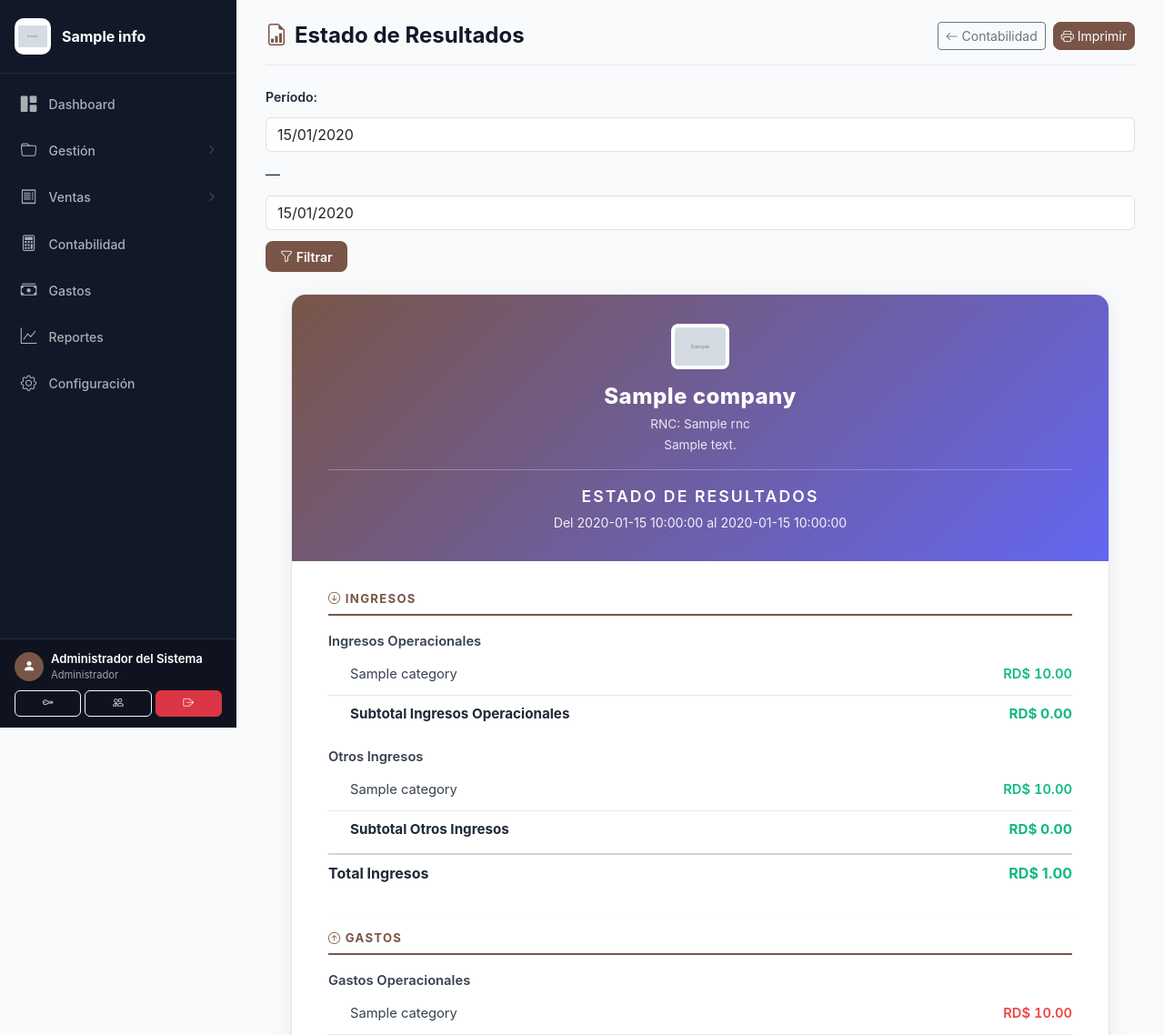
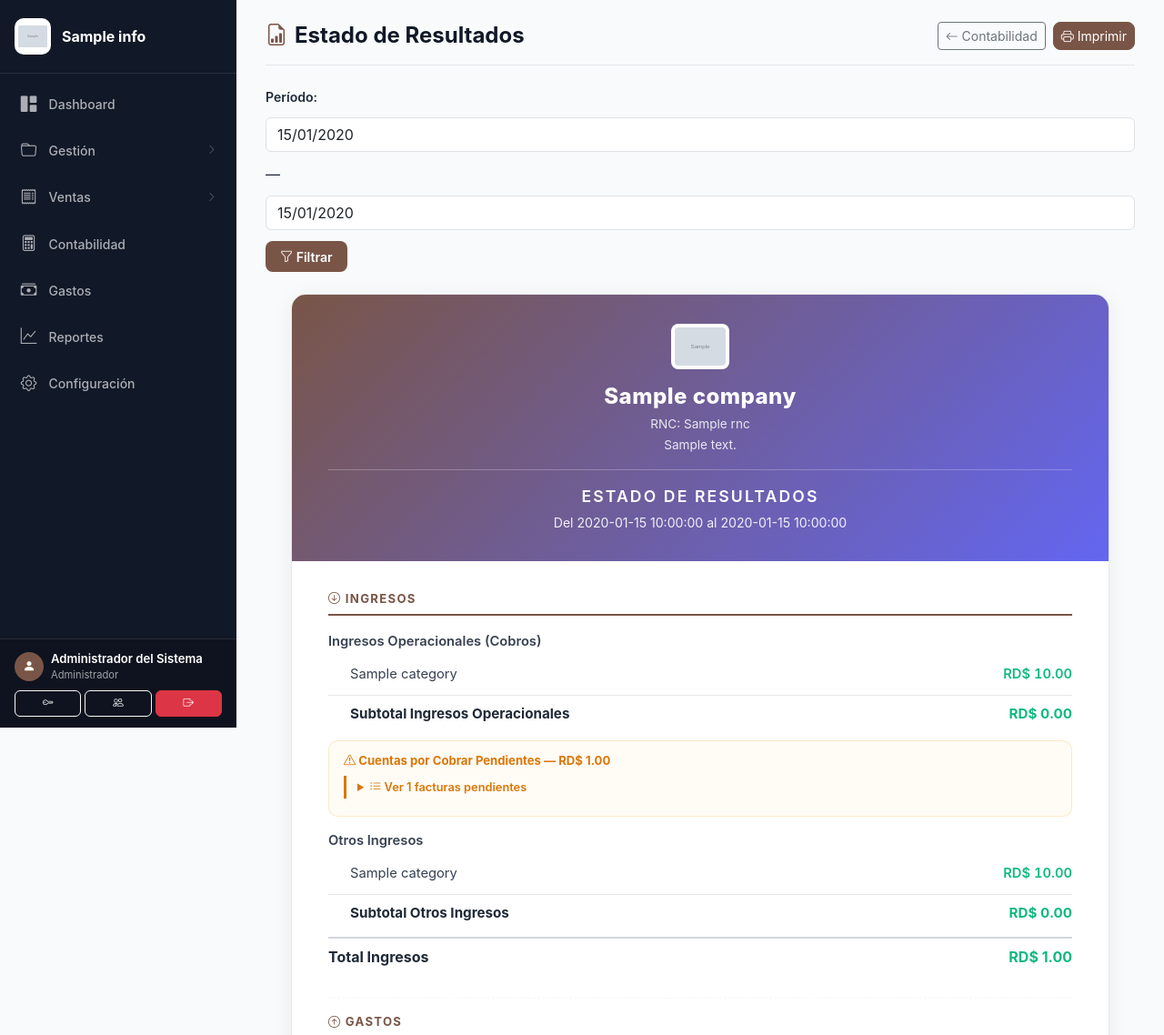
Before and after one commit to anyinsonosoria-sudo/Toscana, a Flask app: template templates/estado_resultados.html in a window 1280 px wide. Shown: the top 1138 px of the page at 91% size. Run offline with Flask 2, Linux system fonts and the light colour scheme; a user stored in the database is signed in; data comes from the database, SQL or seed files in the repository; tables that the repository leaves empty hold one stand-in row (values such as "Sample post"); the template is opened without the code that fills it: most values are stand-ins (such as "Sample title", 1, 10 or a date in 2020); grey boxes marked "Sample" are stand-in pictures; parts of the project's set-up code (start-up, migrations or seed data) failed here and were passed over; some libraries are stand-ins or nearby versions.

Commit message:
Estado de Resultados expandible con drill-down
- Ingresos: click para ver pagos individuales por apartamento/residente
- Cuentas pendientes: facturas no pagadas con dias vencidos
- Gastos: click para ver detalle con descripcion, proveedor, metodo pago
- Se oculta en impresion (solo totales)
- Datos nuevos: income_payments_by_cat, pending_invoices, expenses_by_cat

```diff
--- a/templates/estado_resultados.html
+++ b/templates/estado_resultados.html
@@ -88,7 +88,52 @@
         color: var(--text-muted, #9ca3af); font-size: 0.9rem; font-style: italic;
     }
 
+    /* Drill-down expandible */
+    .drill-down {
+        margin: 0.15rem 0 0.4rem 1.5rem;
+        border-left: 3px solid var(--gray-200, #e5e7eb);
+        padding-left: 0.75rem;
+    }
+    .drill-down summary {
+        font-size: 0.8rem; color: var(--primary, #4f46e5); cursor: pointer;
+        font-weight: 600; padding: 0.2rem 0; user-select: none;
+    }
+    .drill-down summary:hover { text-decoration: underline; }
+    .drill-down[open] summary { margin-bottom: 0.3rem; }
+    .drill-item {
+        display: flex; justify-content: space-between; align-items: center;
+        padding: 0.25rem 0; font-size: 0.82rem; gap: 0.5rem;
+    }
+    .drill-item .drill-label { color: var(--text-body, #374151); flex: 1; min-width: 0; }
+    .drill-item .drill-meta {
+        color: var(--text-muted, #9ca3af); font-size: 0.75rem;
+        white-space: nowrap;
+    }
+    .drill-item .drill-amount {
+        font-weight: 600; font-variant-numeric: tabular-nums;
+        white-space: nowrap;
+    }
+    .drill-badge {
+        display: inline-block; font-size: 0.68rem; font-weight: 700;
+        padding: 0.1rem 0.45rem; border-radius: 6px;
+    }
+    .drill-badge.paid { background: rgba(16,185,129,0.12); color: var(--success); }
+    .drill-badge.pending { background: rgba(245,158,11,0.12); color: #d97706; }
+    .drill-badge.overdue { background: rgba(239,68,68,0.12); color: var(--danger); }
+
+    /* Sección de cuentas pendientes */
+    .pending-section {
+        background: rgba(245,158,11,0.04);
+        border: 1px solid rgba(245,158,11,0.2);
+        border-radius: 10px; padding: 0.75rem 1rem; margin-top: 0.5rem;
+    }
+    .pending-section .pending-title {
+        font-size: 0.82rem; font-weight: 700; color: #d97706; margin-bottom: 0.4rem;
+    }
+
     @media print {
+        .drill-down { display: none !important; }
+        .pending-section { display: none !important; }
         .sidebar, .mobile-header, .sidebar-backdrop, .page-header, .date-filter-bar, .btn-print { display: none !important; }
         .main-content { margin: 0 !important; padding: 0 !important; }
         .statement-paper { box-shadow: none; border: none; }
@@ -154,7 +199,7 @@
 
                 <!-- Ingresos Operacionales -->
                 <div class="stmt-row">
-                    <span class="label" style="font-weight:600;">Ingresos Operacionales</span>
+                    <span class="label" style="font-weight:600;">Ingresos Operacionales (Cobros)</span>
                     <span></span>
                 </div>
                 {% if data.operating_income_detail %}
@@ -163,6 +208,22 @@
                         <span class="label">{{ item.category }}</span>
                         <span class="amount" style="color:var(--success);">RD$ {{ "{:,.2f}".format(item.total or 0) }}</span>
                     </div>
+                    {% if data.income_payments_by_cat and item.category in data.income_payments_by_cat %}
+                    <details class="drill-down">
+                        <summary><i class="bi bi-people"></i> Ver {{ data.income_payments_by_cat[item.category]|length }} pagos</summary>
+                        {% for pay in data.income_payments_by_cat[item.category] %}
+                        <div class="drill-item">
+                            <span class="drill-badge paid">&#10003;</span>
+                            <span class="drill-label">
+                                <strong>{{ pay.apt_number or '?' }}</strong>
+                                {{ pay.resident_name or 'Sin residente' }}
+                            </span>
+                            <span class="drill-meta">{{ pay.paid_date[:10] if pay.paid_date else '' }}{% if pay.method %} &middot; {{ pay.method }}{% endif %}</span>
+                            <span class="drill-amount" style="color:var(--success);">RD$ {{ "{:,.2f}".format(pay.amount or 0) }}</span>
+                        </div>
+                        {% endfor %}
+                    </details>
+                    {% endif %}
                     {% endfor %}
                 {% else %}
                     <div class="stmt-row indent"><span class="stmt-empty">Sin ingresos operacionales en el período</span></div>
@@ -171,6 +232,30 @@
                     <span>Subtotal Ingresos Operacionales</span>
                     <span style="color:var(--success);">RD$ {{ "{:,.2f}".format(data.operating_income or 0) }}</span>
                 </div>
+
+                <!-- Cuentas Pendientes -->
+                {% if data.pending_invoices %}
+                <div class="pending-section">
+                    <div class="pending-title"><i class="bi bi-exclamation-triangle"></i> Cuentas por Cobrar Pendientes — RD$ {{ "{:,.2f}".format(data.total_pending or 0) }}</div>
+                    <details class="drill-down" style="margin-left:0;border-left-color:#d97706;">
+                        <summary style="color:#d97706;"><i class="bi bi-list-ul"></i> Ver {{ data.pending_invoices|length }} facturas pendientes</summary>
+                        {% for inv in data.pending_invoices %}
+                        <div class="drill-item">
+                            <span class="drill-badge {{ 'overdue' if inv.days_overdue and inv.days_overdue > 0 else 'pending' }}">
+                                {% if inv.days_overdue and inv.days_overdue > 0 %}{{ inv.days_overdue }}d{% else %}&#8987;{% endif %}
+                            </span>
+                            <span class="drill-label">
+                                <strong>{{ inv.apt_number or '?' }}</strong>
+                                {{ inv.resident_name or 'Sin residente' }}
+                                <span style="font-size:0.75rem;color:var(--text-muted);">— {{ inv.description[:40] if inv.description else '' }}</span>
+                            </span>
+                            <span class="drill-meta">Vence: {{ inv.due_date[:10] if inv.due_date else 'N/A' }}</span>
+                            <span class="drill-amount" style="color:#d97706;">RD$ {{ "{:,.2f}".format(inv.pending or 0) }}</span>
+                        </div>
+                        {% endfor %}
+                    </details>
+                </div>
+                {% endif %}
 
                 <!-- Otros Ingresos -->
                 <div class="stmt-row" style="margin-top:0.5rem;">
@@ -215,6 +300,21 @@
                         <span class="label">{{ item.category }}</span>
                         <span class="amount" style="color:var(--danger);">RD$ {{ "{:,.2f}".format(item.total or 0) }}</span>
                     </div>
+                    {% if data.expenses_by_cat and item.category in data.expenses_by_cat %}
+                    <details class="drill-down">
+                        <summary><i class="bi bi-receipt"></i> Ver {{ data.expenses_by_cat[item.category]|length }} gastos</summary>
+                        {% for exp in data.expenses_by_cat[item.category] %}
+                        <div class="drill-item">
+                            <span class="drill-label">
+                                {{ exp.description or 'Sin descripción' }}
+                                {% if exp.supplier_name %}<span style="font-size:0.75rem;color:var(--text-muted);">— {{ exp.supplier_name }}</span>{% endif %}
+                            </span>
+                            <span class="drill-meta">{{ exp.date[:10] if exp.date else '' }}{% if exp.payment_method %} &middot; {{ exp.payment_method }}{% endif %}</span>
+                            <span class="drill-amount" style="color:var(--danger);">RD$ {{ "{:,.2f}".format(exp.amount or 0) }}</span>
+                        </div>
+                        {% endfor %}
+                    </details>
+                    {% endif %}
                     {% endfor %}
                 {% else %}
                     <div class="stmt-row indent"><span class="stmt-empty">Sin gastos operacionales en el período</span></div>
```
Also changed, not shown: accounting.py (+65 -0 lines).
